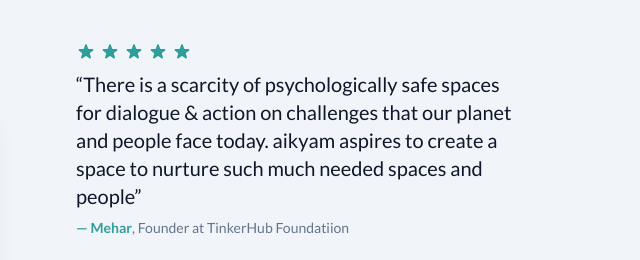
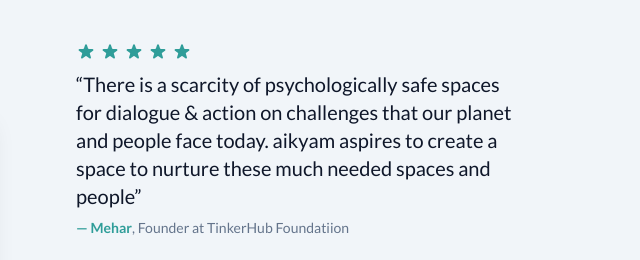
Before and after one commit to t4glabs/Aikyam-space-Template, a website: page index.html in a window 1280 px wide. Shown: the part 176-436 px from the top of the page, 550-1190 px from the left. Drawn offline with Linux system fonts and the light colour scheme.

Commit message:
Update index.html

```diff
--- a/index.html
+++ b/index.html
@@ -93,7 +93,7 @@
               </svg></div>
           </div>
           <blockquote class="mt-2">
-            <p class="font-display text-xl font-medium text-slate-900">“There is a scarcity of psychologically safe spaces for dialogue & action on challenges that our planet and people face today. aikyam aspires to create a space to nurture such much needed spaces and people”</p>
+            <p class="font-display text-xl font-medium text-slate-900">“There is a scarcity of psychologically safe spaces for dialogue & action on challenges that our planet and people face today. aikyam aspires to create a space to nurture these much needed spaces and people”</p>
           </blockquote>
           <figcaption class="mt-2 text-sm text-slate-500">
             <strong class="font-semibold aikyam-color before:content-['—_']">Mehar</strong>, Founder at TinkerHub Foundatiion
```
